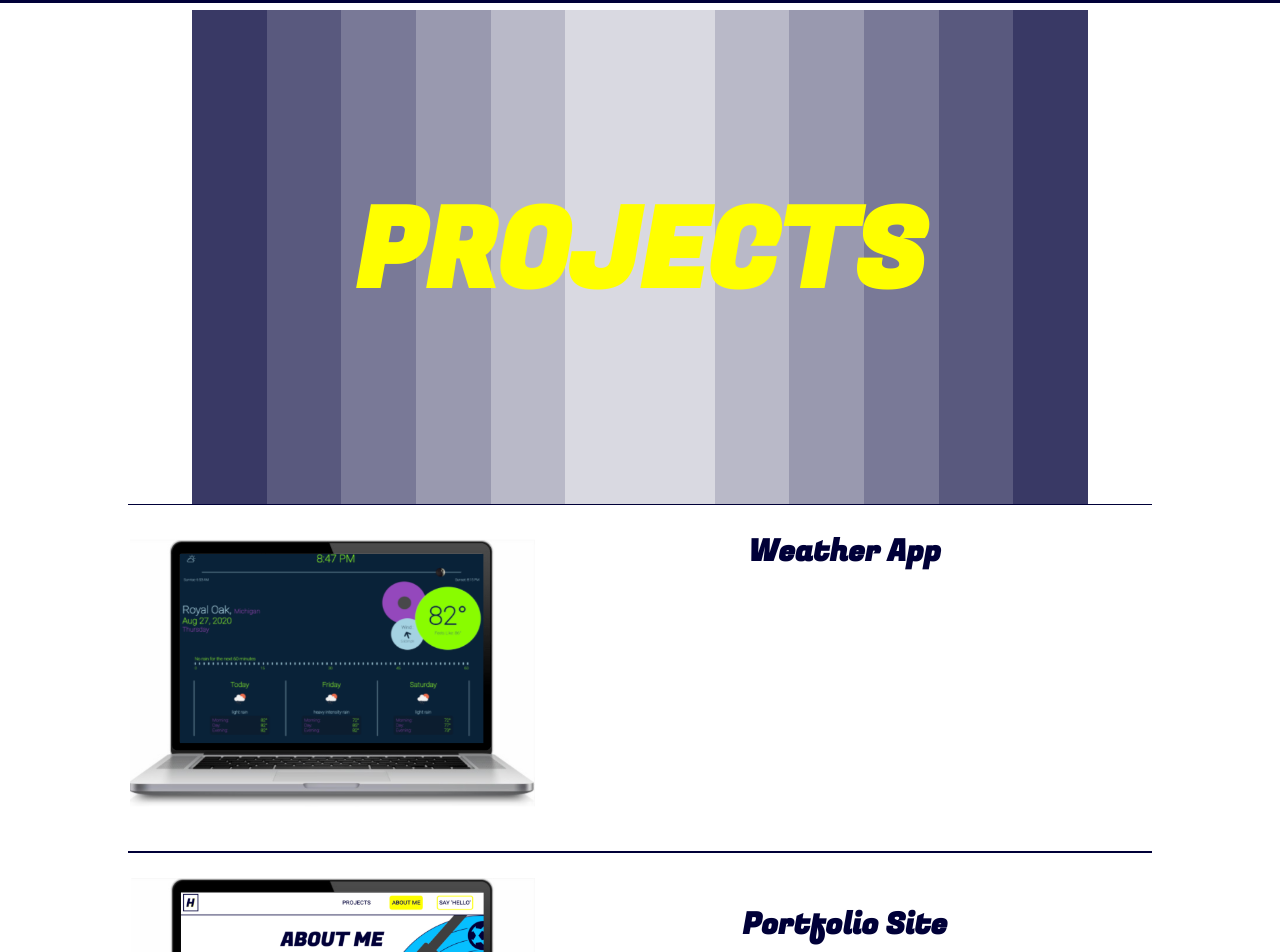
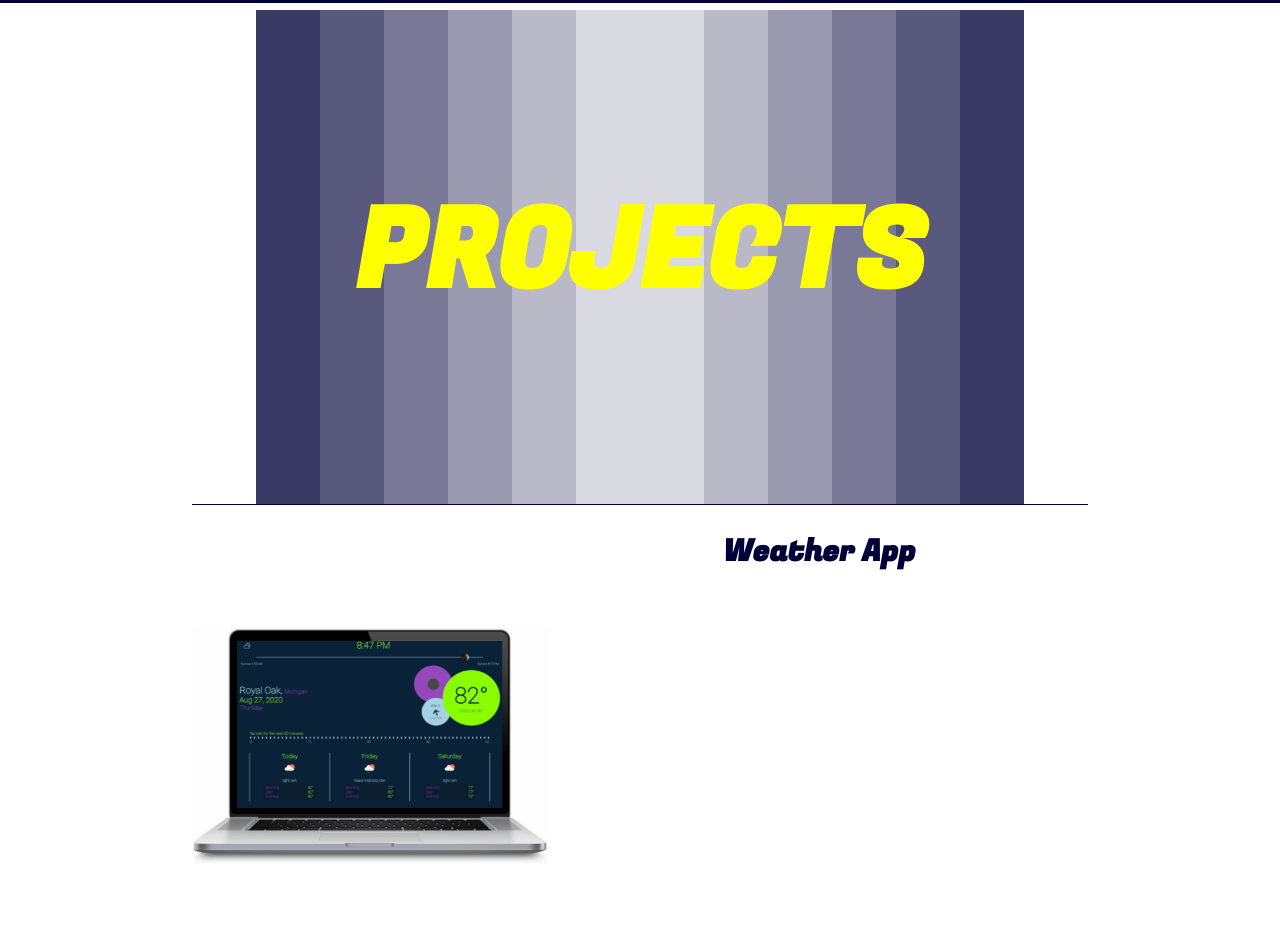
Before and after one commit to Henry-Overholt/henryOverholtPortfolio, an Angular app: page /projects in a window 1280 px wide. Shown: the top 952 px of the page. Built offline with nearby package versions, Linux system fonts and the light colour scheme; a web font is replaced by a local one.

Commit message:
project editing styles for larger screens

```diff
--- a/src/app/projects/project/project.component.css
+++ b/src/app/projects/project/project.component.css
@@ -129,4 +129,7 @@ i {
     width: 40%;
     margin-bottom: 10px;
   }
+  #elevatorPitch p {
+    font-size: 20px;
+  }
 }
--- a/src/app/projects/projects.component.css
+++ b/src/app/projects/projects.component.css
@@ -106,7 +106,13 @@ h3 {
   h3 {
     font-size: 110px;
   }
+  .pillar {
+    width: 10%;
+  }
+  #pillars {
+    width: 60%;
+  }
   .project {
-    width: 80%;
+    width: 70%;
   }
 }
```
